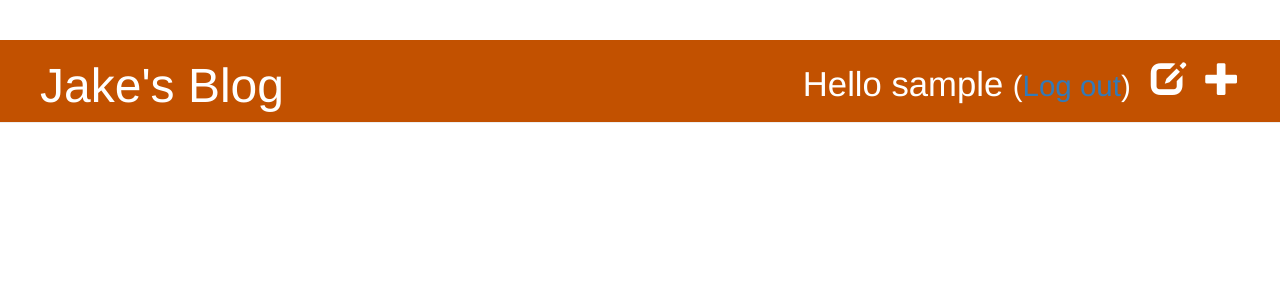
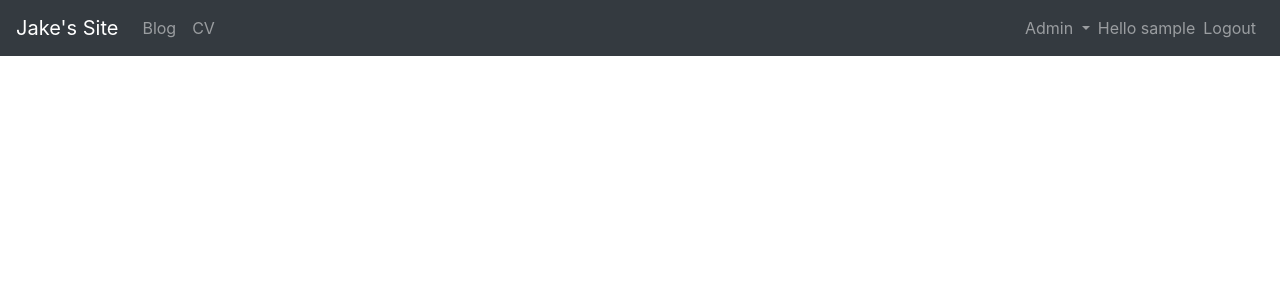
Before and after one commit to JakeStewart201/bridging-coursework, a Django app: page /drafts/ in a window 1280 px wide. Shown: the top 300 px of the page. Run offline with Django 3.2, Linux system fonts and the light colour scheme; the visitor is signed in with stand-in values (Sample User, id 1); data that the repository does not hold is empty; some libraries are stand-ins or nearby versions.

Commit message:
Changed the functional tests to expect active tap buttons instead of titles and changed the navbar to be a bootstrap fixed element

```diff
--- a/blog/functional_tests.py
+++ b/blog/functional_tests.py
@@ -15,8 +15,8 @@ class NewVisitorTest(unittest.TestCase):
 
         #Reads the header
         self.assertIn('Jake\'s Blog', self.browser.title)
-        header_text = self.browser.find_element_by_tag_name('h1').text
-        self.assertIn('Jake\'s Blog', header_text)
+        header_text = self.browser.find_element_by_class_name('active').text
+        self.assertIn('Blog', header_text)
 
         #Finds a list of blog posts
         posts = self.browser.find_element_by_class_name('col-md-8')
--- a/blog/templates/blog/base.html
+++ b/blog/templates/blog/base.html
@@ -1,23 +1,52 @@
 {% load static %}
 <html>
 <head>
-    <title>Jake's Blog</title>
+    <title>{% block page_name %}Jake's Blog{% endblock %}</title>
+    <script src="//ajax.googleapis.com/ajax/libs/jquery/1.11.0/jquery.min.js"></script>
+    <script src="//netdna.bootstrapcdn.com/bootstrap/4.0.0/js/bootstrap.min.js"></script>
     <link rel="stylesheet" href="{% static 'css/blog.css' %}">
-    <link rel="stylesheet" href="//maxcdn.bootstrapcdn.com/bootstrap/3.2.0/css/bootstrap.min.css">
-    <link rel="stylesheet" href="//maxcdn.bootstrapcdn.com/bootstrap/3.2.0/css/bootstrap-theme.min.css">
+    <link rel="stylesheet" href="https://maxcdn.bootstrapcdn.com/bootstrap/4.0.0/css/bootstrap.min.css" integrity="sha384-Gn5384xqQ1aoWXA+058RXPxPg6fy4IWvTNh0E263XmFcJlSAwiGgFAW/dAiS6JXm" crossorigin="anonymous">
 </head>
 <body>
-    <div class="page-header">
-        <h1><a href="/">Jake's Blog</a></h1>
+    <nav class="navbar navbar-expand-lg navbar-dark bg-dark sticky-top">
+        <a class="navbar-brand" href="/">Jake's Site</a>
+        <button class="navbar-toggler" type="button" data-toggle="collapse" data-target="#navbarNav" aria-controls="navbarNav" aria-expanded="false" aria-label="Toggle navigation">
+            <span class="navbar-toggler-icon"></span>
+        </button>
+        <div class="collapse navbar-collapse" id="navbarNav">
+            <ul class="navbar-nav mr-auto">
+                <li class="nav-item">
+                    <a class="nav-link" href="/">Blog </a>
+                </li>
+                <li class="nav-item">
+                    <a class="nav-link" href="{% url 'cv_page' %}">CV</a>
+                </li>
+            </ul>
+            <ul class="navbar-nav">
                 {% if user.is_authenticated %}
-            <a href="{% url 'post_new' %}" class="top-menu"><span class="glyphicon glyphicon-plus"></span></a>
-            <a href="{% url 'post_draft_list' %}" class="top-menu"><span class="glyphicon glyphicon-edit"></span></a>
-            <p class="top-menu">Hello {{ user.username }} <small>(<a href="{% url 'logout' %}"}>Log out</a>)</small></p>
+                    <li class="nav-item dropdown">
+                        <a class="nav-link dropdown-toggle" href="#" id="navbarDropdown" role="button" data-toggle="dropdown" aria-haspopup="true" aria-expanded="false">
+                            Admin
+                        </a>
+                        <div class="dropdown-menu" aria-labelledby="navbarDropdown">
+                            <a class="dropdown-item" href="{% url 'post_new' %}">Create Post</a>
+                            <a class="dropdown-item" href="{% url 'post_draft_list' %}">Unpublished Posts</a>
+                            <div class="dropdown-divider"></div>
+                            <a class="dropdown-item" href="#">Something else here</a>
+                        </div>
+                    </li>
+                    <span class="navbar-text float-right">Hello {{ user.username }}</span>
+                    <li class="nav-item ">
+                        <a class="nav-link" href="{% url 'logout' %}">Logout</a>
+                    </li>
                 {% else %}
-            <a href="{% url 'login' %}" class="top-menu"><span class="glyphicon glyphicon-lock"></span></a>
+                    <li class="nav-item">
+                        <a class="nav-link" href="{% url 'login' %}">Login</a>
+                    </li>
                 {% endif %}
-
+            </ul>
         </div>
+    </nav>
 
     <div class="content container">
         <div class="row">
@@ -27,5 +56,13 @@
             </div>
         </div>
     </div>
+    <script type="text/javascript">
+    var url = window.location;
+    $('ul.navbar-nav a[href="'+ url +'"]').parent().addClass('active');
+
+    $('ul.navbar-nav a').filter(function() {
+        return this.href == url;
+    }).parent().addClass('active');
+    </script>
 </body>
 </html>
--- a/cv/functional_tests.py
+++ b/cv/functional_tests.py
@@ -17,8 +17,8 @@ class NewVisitorTest(unittest.TestCase):
         self.assertIn('Jake\'s CV', self.browser.title)
 
         #Sees the title for the CV
-        header_text = self.browser.find_element_by_tag_name('h1').text
-        self.assertIn('Jake\'s CV', header_text)
+        header_text = self.browser.find_element_by_class_name('active').text
+        self.assertIn('CV', header_text)
 
         #Can read education history
         eduction = self.browser.find_element_by_id('education')
--- a/cv/templates/cv/cv_page.html
+++ b/cv/templates/cv/cv_page.html
@@ -1,4 +1,6 @@
-{% extends 'cv/base.html' %}
+{% extends 'blog/base.html' %}
+
+{% block page_name %}Jake's CV{% endblock %}
 
 {% block content %}
 {% for post in posts %}
```
Also changed, not shown: cv/templates/cv/base.html (deleted, +0 -24 lines). Lines whose indentation alone changed are shown as unchanged.
